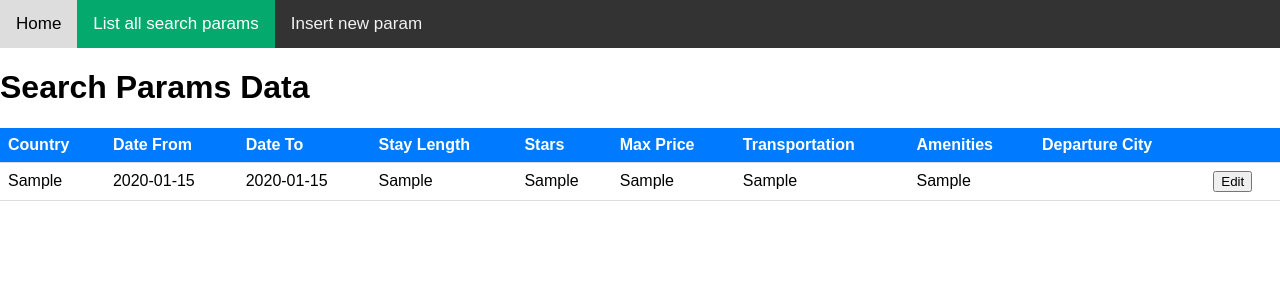
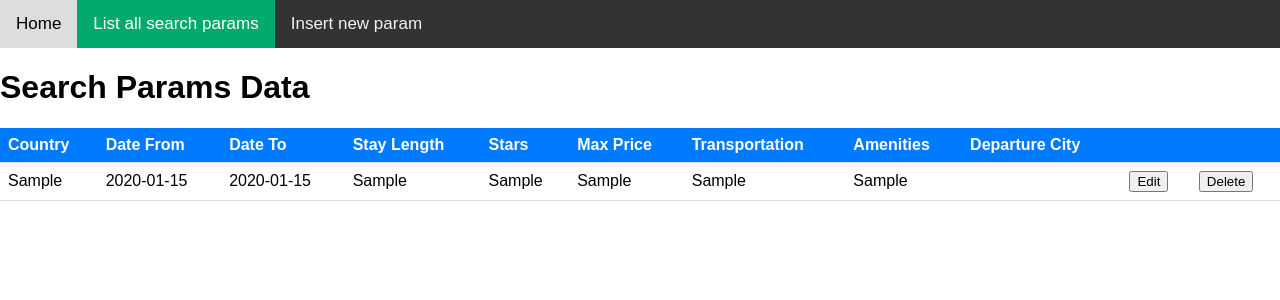
Before and after one commit to MHoryd/Scrape_Wakacje_pl, a Flask app: page /list in a window 1280 px wide. Shown: the top 300 px of the page. Run offline with Flask 3, Linux system fonts and the light colour scheme; tables that the repository leaves empty hold one stand-in row (values such as "Sample post").

Commit message:
added delete param function

```diff
--- a/main.py
+++ b/main.py
@@ -16,7 +16,6 @@ app.config['SECRET_KEY'] = os.environ.get('Flask_app_secret_key')
 db= SQLAlchemy(app)
 migrate = Migrate(app, db)
 scheduler = APScheduler()
-initial_job_scheduled = False
 
 
 class Search_param(db.Model):
@@ -101,7 +100,14 @@ def task():
             SC.run()
     return redirect('/')
 
+@app.route('/delete/<int:paramid>', methods=['DELETE'])
+def delete_param(paramid):
+    param_to_delete = db.get_or_404(Search_param, paramid)
+    db.session.delete(param_to_delete)
+    db.session.commit()
+    return '', 204
 
 if __name__ == '__main__':
     scheduler.start()
+    app.run(host='0.0.0.0')
     app.run(debug=False)
--- a/templates/base.html
+++ b/templates/base.html
@@ -4,16 +4,38 @@
 <title>{% block title %}Vacation search app{% endblock %}</title>
 <meta name="viewport" content="width=device-width, initial-scale=1">
 <link rel="stylesheet" type="text/css" href="{{ url_for('static', filename='css/style.css') }}">
+
+<script>
+  function DeleteSearchParam(paramid) {
+
+      const confirmation = confirm('Are you sure you want to delete this entry?');
+      if (confirmation) {
+
+          fetch('/delete/' + paramid, {
+              method: 'DELETE',
+          })
+          .then(response => {
+              if (response.ok) {
+
+                  window.location.reload();
+              }
+          })
+          .catch(error => {
+              console.error('Error:', error);
+          });
+      }
+  }
+</script>
+
 </head>
 <body>
 
-<head>
   <div class="topnav">
     <a class="{% if request.endpoint == 'home' %}active{% endif %}" href="{{ url_for('home') }}">Home</a>
     <a class="{% if request.endpoint == 'list' %}active{% endif %}" href="{{ url_for('list') }}">List all search params</a>
     <a class="{% if request.endpoint == 'insert' %}active{% endif %}" href="{{ url_for('insert') }}">Insert new param</a>
   </div>
-</head>
+
 
 <main>{% block content %}{% endblock %}</main>
 
--- a/templates/list.html
+++ b/templates/list.html
@@ -18,6 +18,7 @@
             <th>Amenities</th>
             <th>Departure City</th>
             <th></th>
+            <th></th>
         </tr>
     </thead>
     <tbody>
@@ -33,6 +34,7 @@
                 <td>{{ result.amenities }}</td>
                 <td>{{ result.depature_city }}</td>
                 <td><button>Edit</button></td>
+                <td><button onclick="DeleteSearchParam({{ result.id }})">Delete</button></td>
             </tr>
         {% endfor %}
     </tbody>
```
